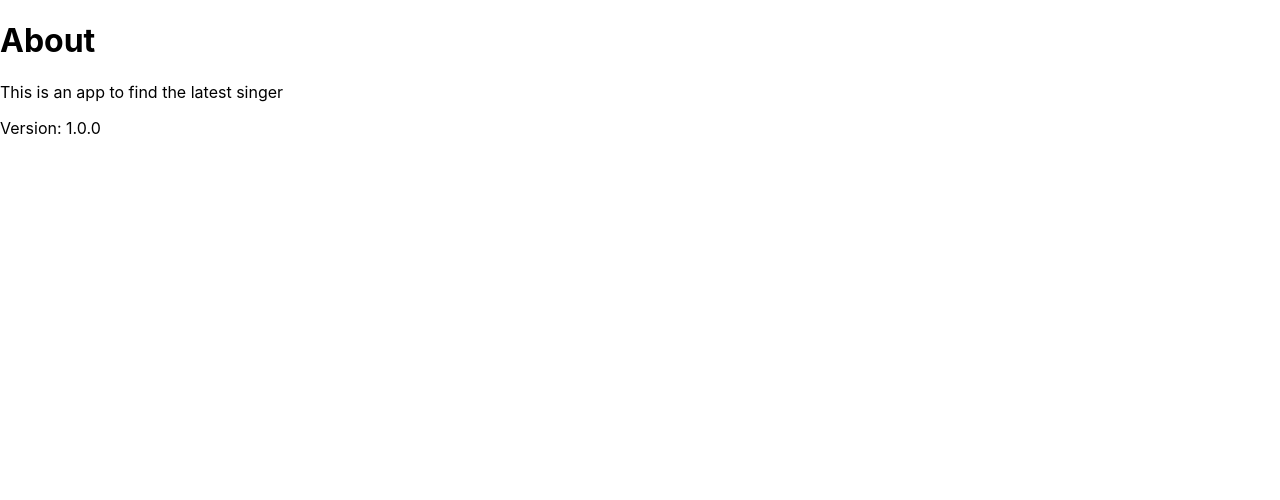
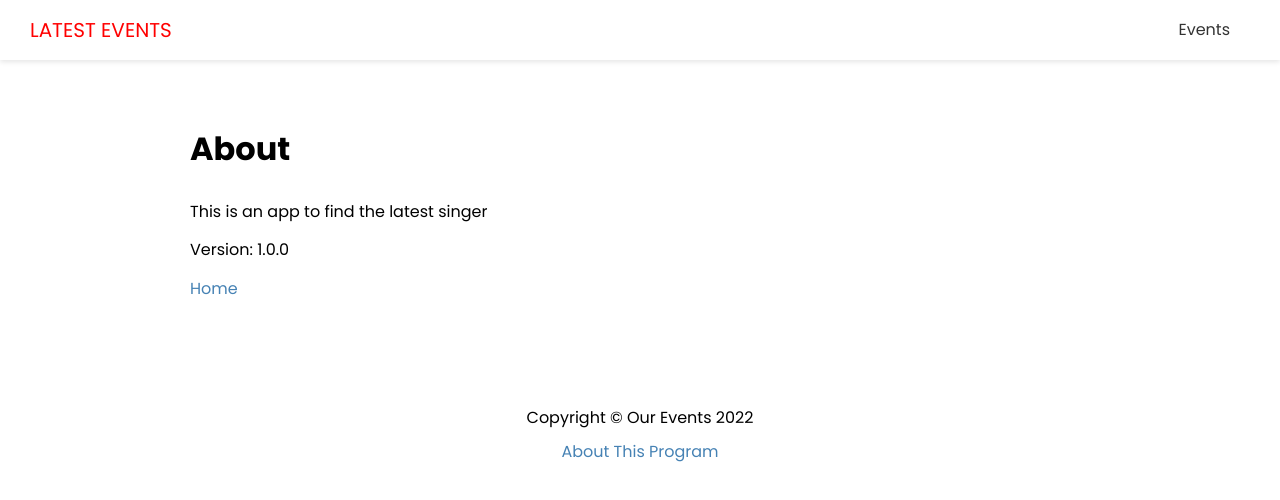
Before and after one commit to hanuz06/happenings, a Next.js app: page /about in a window 1280 px wide. Shown: the top 500 px of the page. Built offline with nearby package versions, Linux system fonts and the light colour scheme.

Commit message:
setup layout, header, footer

```diff
--- /dev/null
+++ b/components/Footer.js
@@ -0,0 +1,13 @@
+import Link from "next/link";
+import styles from "../styles/Footer.module.css";
+
+export default function Footer() {
+  return (
+    <footer className={styles.footer}>
+      <p>Copyright &copy; Our Events 2022</p>
+      <p>
+        <Link href='/about'>About This Program</Link>
+      </p>
+    </footer>
+  );
+}
--- /dev/null
+++ b/components/Header.js
@@ -0,0 +1,23 @@
+import Link from "next/link";
+import styles from "../styles/Header.module.css";
+
+export default function Header() {
+  return (
+    <header className={styles.header}>
+      <div className={styles.logo}>
+        <Link href='/'>
+          <a>Latest events</a>
+        </Link>
+      </div>
+      <nav>
+        <ul>
+          <li>
+            <Link href='/events'>
+              <a>Events</a>
+            </Link>
+          </li>
+        </ul>
+      </nav>
+    </header>
+  );
+}
--- /dev/null
+++ b/components/Layout.js
@@ -0,0 +1,25 @@
+import Head from "next/head";
+import Header from "./Header";
+import Footer from "./Footer";
+import styles from "../styles/Layout.module.css";
+
+export default function Layout({ title, keywords, description, children }) {
+  return (
+    <div>
+      <Head>
+        <title>{title}</title>
+        <meta name='description' content={description} />
+        <meta name='keywords' content={keywords} />
+      </Head>
+      <Header />
+      <div className={styles.container}>{children}</div>
+      <Footer />
+    </div>
+  );
+}
+
+Layout.defaultProps = {
+  title: "Our latest events",
+  description: "Find events you like...",
+  keywords: "music, festival, events, contest",
+};
--- a/pages/about.js
+++ b/pages/about.js
@@ -1,9 +1,13 @@
+import Link from "next/link";
+import Layout from "../components/Layout";
+
 export default function About() {
   return (
-    <div>
+    <Layout title="About our latest events">
       <h1>About</h1>
       <p>This is an app to find the latest singer</p>
       <p>Version: 1.0.0</p>
-    </div>
+      <Link href='/'>Home</Link>
+    </Layout>
   );
 }
--- a/pages/events/add.js
+++ b/pages/events/add.js
@@ -1,9 +1,9 @@
-import React from "react";
+import Layout from "../../components/Layout";
 
 export default function AddEventsPage() {
   return (
-    <div>
+    <Layout title="Add New Event">
       <h1>Add Event</h1>
-    </div>
+    </Layout>
   );
 }
--- a/pages/events/index.js
+++ b/pages/events/index.js
@@ -1,7 +1,9 @@
+import Layout from "../../components/Layout";
+
 export default function EventsPage() {
   return (
-    <div>
+    <Layout>
       <h1>My Events</h1>
-    </div>
+    </Layout>
   );
 }
--- /dev/null
+++ b/styles/Footer.module.css
@@ -0,0 +1,8 @@
+.footer {
+  margin: 100px 0 40px;
+  text-align: center;
+}
+
+.footer p {
+  margin: 5px 0;
+}
--- /dev/null
+++ b/styles/Header.module.css
@@ -0,0 +1,56 @@
+.header {
+  display: flex;
+  justify-content: space-between;
+  align-items: center;
+  background: #fff;
+  color: #333;
+  height: 60px;
+  padding: 0 30px;
+  box-shadow: 0 2px 5px rgba(0, 0, 0, 0.1);
+}
+
+.header a {
+  color: #333;
+  margin-right: 20px;
+}
+
+.header a:hover {
+  color: #000;
+}
+.header ul {
+  display: flex;
+  align-items: center;
+  justify-content: center;
+  list-style: none;
+}
+
+.logo {
+  color: red;
+  font-size: 20px;
+  text-transform: uppercase;
+}
+
+.logo a {
+  color: red;
+}
+
+@media (max-width: 768px) {
+  .header {
+    flex-direction: column;
+    height: auto;
+  }
+
+  .header ul {
+    margin: 20px 0;
+    flex-direction: column;
+    text-align: center;
+  }
+
+  .header a {
+    margin-right: 0;
+  }
+
+  .logo {
+    margin: 20px 0;
+  }
+}
--- /dev/null
+++ b/styles/Layout.module.css
@@ -0,0 +1,5 @@
+.container {
+  margin: 60px auto;
+  max-width: 960px;
+  padding: 0 30px;
+}
--- a/styles/globals.css
+++ b/styles/globals.css
@@ -1,16 +1,66 @@
+@import url('https://fonts.googleapis.com/css2?family=Poppins:wght@300;400;500;600;700&display=swap');
+
+* {
+  box-sizing: border-box;
+  margin: 0;
+  padding: 0;
+}
+
 html,
 body {
-  padding: 0;
-  margin: 0;
-  font-family: -apple-system, BlinkMacSystemFont, Segoe UI, Roboto, Oxygen,
-    Ubuntu, Cantarell, Fira Sans, Droid Sans, Helvetica Neue, sans-serif;
+  font-family: 'Poppins', sans-serif;
+  line-height: 1.8;
 }
 
 a {
-  color: inherit;
   text-decoration: none;
+  color: steelblue;
 }
 
-* {
-  box-sizing: border-box;
+p {
+  margin: 10px 0;
 }
+
+h1 {
+  margin-bottom: 20px;
+}
+
+.btn {
+  display: inline-block;
+  background: red;
+  color: #fff;
+  padding: 10px 20px;
+  cursor: pointer;
+  border: 0;
+  border-radius: 5px;
+}
+
+.btn:hover {
+  opacity: 0.9;
+}
+
+.btn-secondary {
+  font: inherit;
+  font-size: 13px;
+  background: #000;
+  color: #fff !important;
+  border: 0;
+  border-radius: 5px;
+  padding: 5px 15px;
+  margin: 0 20px;
+  cursor: pointer;
+}
+
+.btn-secondary:hover {
+  opacity: 0.8;
+}
+
+.btn-icon {
+  display: flex;
+  align-items: center;
+  justify-content: center;
+}
+
+.btn-icon svg {
+  margin-right: 5px;
+}
```
Also changed, not shown: pages/events/[slug].js (+10 -3 lines), pages/index.js (+5 -65 lines).
